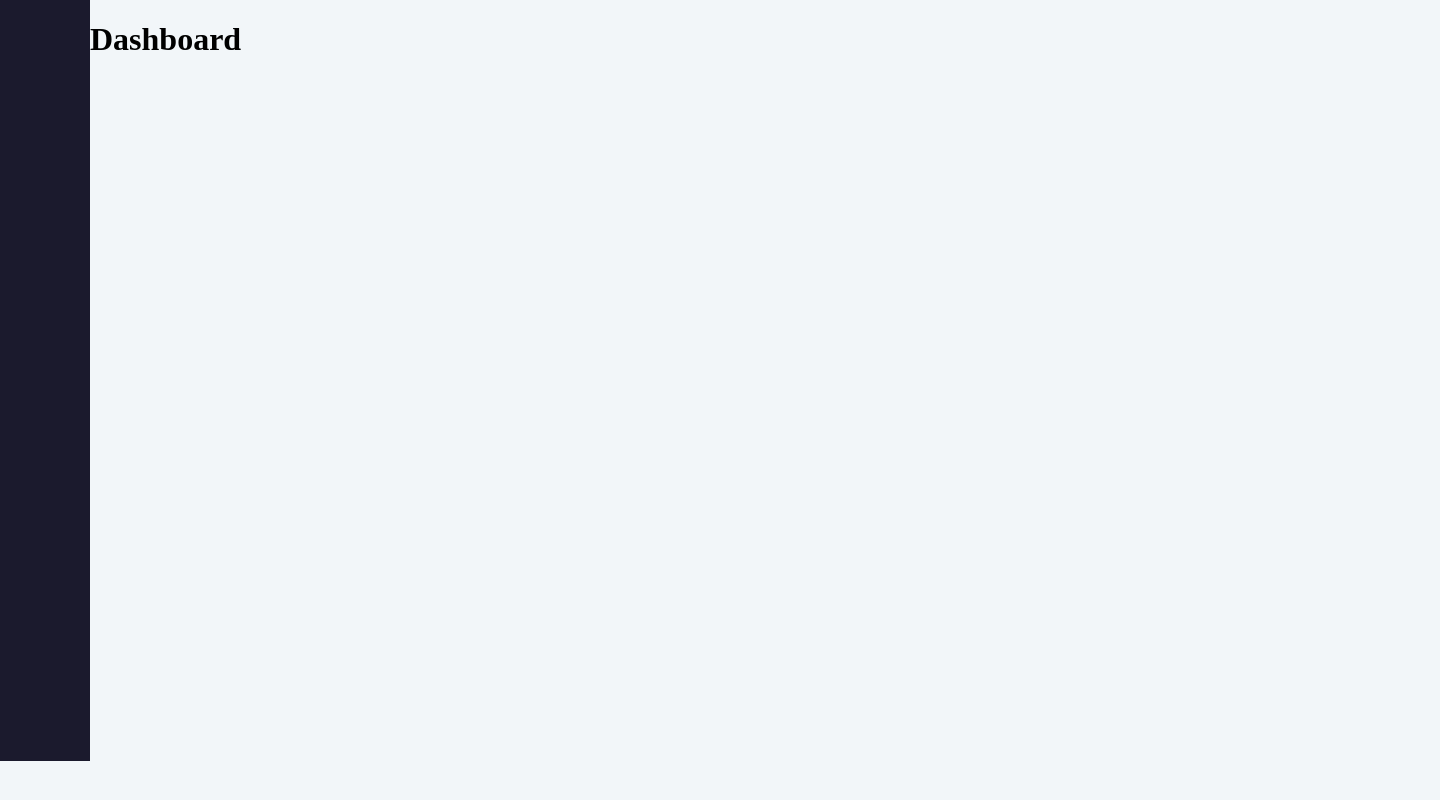
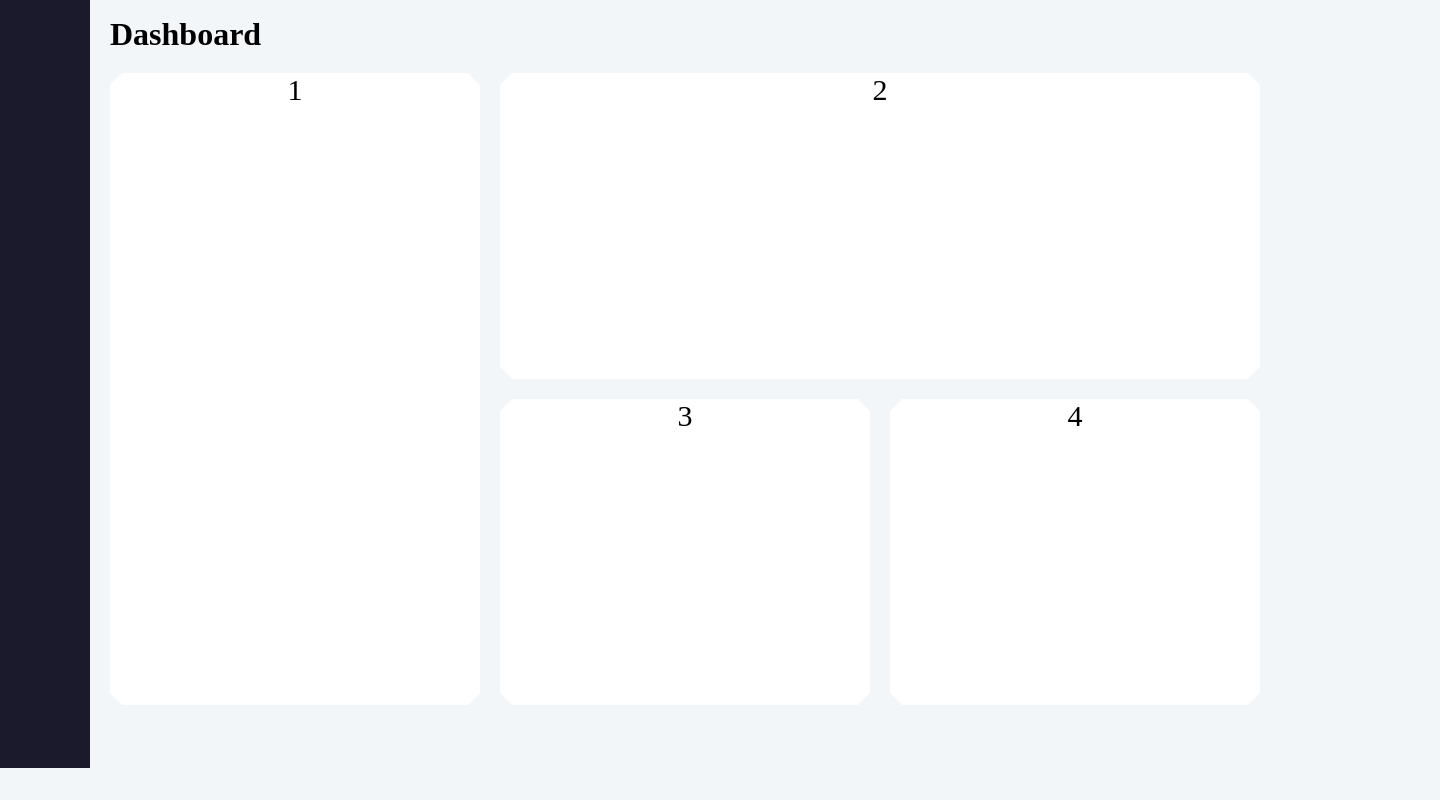
Before and after one commit to RadosavAntonio/Dashboard-Page, a plain HTML site: page index.html in a window 1280 px wide. Shown: the whole page, 1440 px wide, since content can reach past the window. Drawn offline with Linux system fonts and the light colour scheme.

Commit message:
update the containers with Display Flex and build the grid display

```diff
--- a/index.html
+++ b/index.html
@@ -8,17 +8,22 @@
 </head>
 <body>
 
-  <container1>
+<div class="container">
+  <div class="nav">
     <nav>
 
     </nav>
-  </container1>
-
-  <container2>
-    <dash>
-      <h1>Dashboard</h1>
-    </dash>
-  </container2>
+  </div>
+  <div class="dashboard">
+    <h1 class="mainTitle">Dashboard</h1>
+    <div class="grid-container">
+      <div class="grid-item item1">1</div>
+      <div class="grid-item item2">2</div>
+      <div class="grid-item item3">3</div>
+      <div class="grid-item item4">4</div>
+    </div>
+  </div>
+</div>
 
 </body>
 </html>
--- a/style.css
+++ b/style.css
@@ -1,31 +1,90 @@
 /* Page setup */
+html {
+  background: #F2F6F9;
+}
 
-html {position: absolute;
-width: 1440px;
-height: 761px;
-left: 0px;
-top: 0px;
-background: #F2F6F9;
+body {
+  margin: 0;
+  padding: 0;
+  position: relative;
+}
+
+
+
+/* Container setup */
+.container {
+  display: flex;
+  align-items: flex-start;
+  flex-direction: row;
+}
+
+.nav {
+  flex-basis: 90px;
+  height: 100%;
+}
+
+.dashboard {
+  flex: 1 1;
+  height: 100%;
 }
 
 
 
 /* Grid setup */
-container1 {
-position: absolute;
-width: 90px;
-height: 761px;
-background: #1B1A2D;
-top: 0;
-left: 0;
+.grid-container {
+  display: grid;
+  grid-template-columns: auto auto;
+  grid-gap: 20px;
+  margin: 0px 20px 63px 20px;
 }
 
-container2 {
+.grid-item {
+  text-align: center;
+  font-size: 30px;
+  background: #FFFFFF;
+  box-shadow: 0px 12px 14px rgba(0, 0, 0, 0.05);
+  clip-path: polygon(12px 0, calc(100% - 12px) 0, 100% 12px, 100% calc(100% - 12px), calc(100% - 12px) 100%, 12px 100%, 0 calc(100% - 12px), 0 12px);
+}
+
+.item1 {
+  grid-area: 1 / 1 / span 2 / span 1;
+  /* width: 366px; */
+  height: 632px;
+}
+
+.item2 {
+  grid-area: 1 / 2 / span 1 / span 2;
+  /* width: 752px; */
+  height: 306px;
+}
+
+.item3 {
+  grid-area: 2 / 2;
+  /* width: 366px; */
+  height: 306px;
+}
+
+.item4 {
+  grid-area: 2 / 3;
+  /* width: 366px; */
+  height: 306px;
+}
+
+
+
+/* Setup navigation bar */
+nav {
   position: absolute;
-  width: calc (100% - 90px);
-  height: 761px;
-  left: 90px;
-  right: 0;
+  width: 90px;
   top: 0;
+  left: 0;
   bottom: 0;
+  background: #1B1A2D;
 }
+
+
+
+/* Elements setup */
+.mainTitle {
+  margin: 16px 0px 20px 20px;
+}
```
